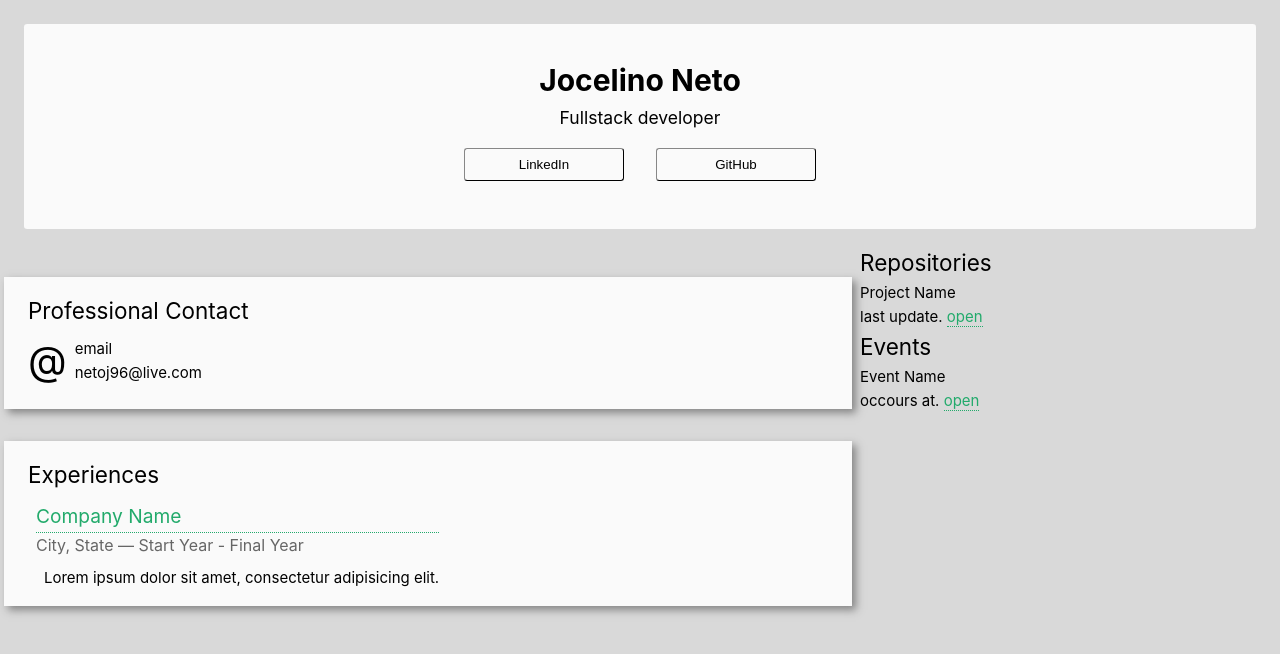
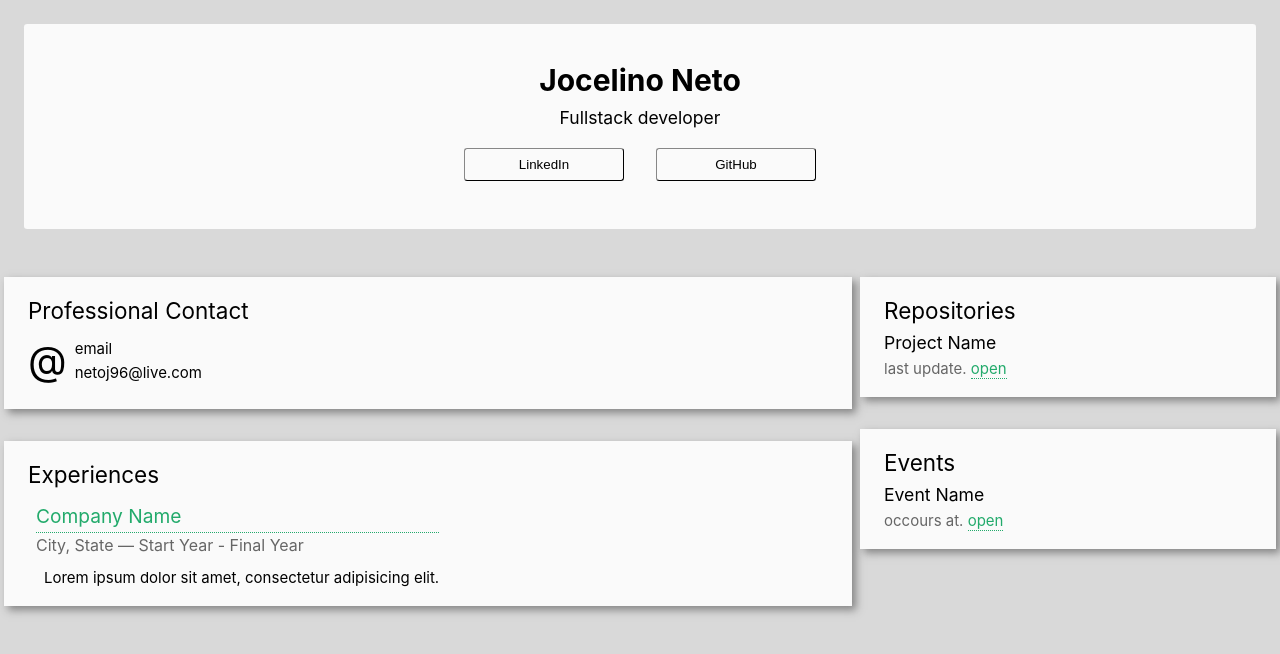
Before and after one commit to netojocelino/netojocelino.github.io, a Vue app: page / in a window 1280 px wide. Shown: the top 654 px of the page. Built offline with nearby package versions, Linux system fonts and the light colour scheme.

Commit message:
Side Menu structure

```diff
--- a/src/App.vue
+++ b/src/App.vue
@@ -62,20 +62,20 @@ export default {
                 </div>
             </div>
             <div className="Side-Menu">
-                <aside>
-                    <h2>Repositories</h2>
-                    <dl>
-                        <dt>Project Name</dt>
-                        <dd>last update. <a>open</a></dd>
-                    </dl>
-                </aside>
-                <aside>
-                    <h2>Events</h2>
-                    <dl>
-                        <dt>Event Name</dt>
-                        <dd>occours at. <a>open</a></dd>
-                    </dl>
-                </aside>
+                <div className="Menu-Block">
+                    <h2 className="Menu-Title">Repositories</h2>
+                    <div className="Menu-Item">
+                        <span className="Menu-Item-Title">Project Name</span>
+                        <span className="Menu-Item-Description">last update. <a>open</a></span>
+                    </div>
+                </div>
+                <div className="Menu-Block">
+                    <h2 className="Menu-Title">Events</h2>
+                    <div className="Menu-Item">
+                        <span className="Menu-Item-Title">Event Name</span>
+                        <span className="Menu-Item-Description">occours at. <a>open</a></span>
+                    </div>
+                </div>
             </div>
         </section>
 
@@ -194,4 +194,32 @@ export default {
     width: max(30%, 26rem);
 }
 
+.Menu-Block {
+    background-color: var(--jt-main-white);
+
+    box-shadow: 4px 4px 8px var(--jt-shadow-rgba-main-black);
+
+    padding: 1rem 1.5rem;
+    margin-top: 2rem;
+
+    display: flex;
+    flex-direction: column;
+}
+
+.Menu-Block .Menu-Item {
+    display: flex;
+    flex-direction: column;
+}
+
+.Menu-Item .Menu-Title {
+    font-weight: normal;
+}
+
+.Menu-Item .Menu-Item-Title {
+    font-size: 1.1rem;
+}
+
+.Menu-Item .Menu-Item-Description {
+    color: var(--jt-main-gray);
+}
 </style>
```
